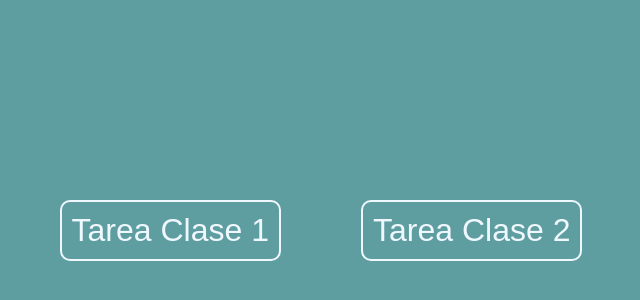
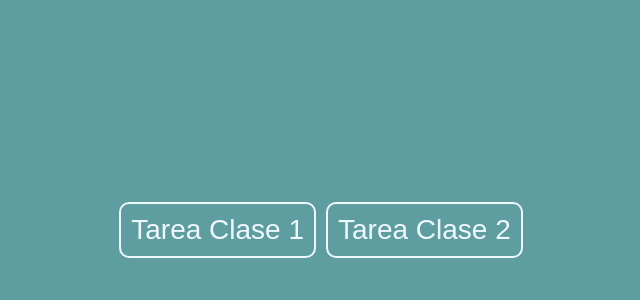
Before and after one commit to pablorito14/ARG_PRO_2_React, a plain HTML site: page index.html in a window 1280 px wide. Shown: the part 170-470 px from the top of the page, without its empty margins (319-959 px from the left). Drawn offline with Linux system fonts and the light colour scheme.

Commit message:
correcciones visuales

```diff
--- a/index.html
+++ b/index.html
@@ -9,17 +9,23 @@
       padding: 0;
       margin: 0;
       box-sizing: border-box;
-      font-size: 32px;
+      font-size: 28px;
       font-family: sans-serif;
     }
 
     .hero{
+      display: flex;
+      align-items: center;
       height: 100vh;
       background-color: cadetblue;
+    }
+    .hero div{
       display: flex;
+      flex-flow: wrap;
       justify-content: center;
       align-items: center;
-      gap: 10vh;
+      gap: 10px;
+      margin: auto;
     }
 
     .hero a{
@@ -29,6 +35,7 @@
       border: 2px solid aliceblue;
       border-radius: 10px;
       transition: .75s ease-in-out;
+      /* width: 100%; */
     }
 
     .hero a:hover{
@@ -41,8 +48,10 @@
 </head>
 <body>
   <section class="hero">
-    <a href="./Clase1_tarea/">Tarea Clase 1</a>
-    <a href="./Clase2_tarea/">Tarea Clase 2</a>
+    <div>
+      <a href="./Clase1_tarea/">Tarea Clase 1</a>
+      <a href="./Clase2_tarea/">Tarea Clase 2</a>
+    </div>
   </section>
 
 </body>
```
Also changed, not shown: Clase2_tarea/index.html (+1 -1 lines).
